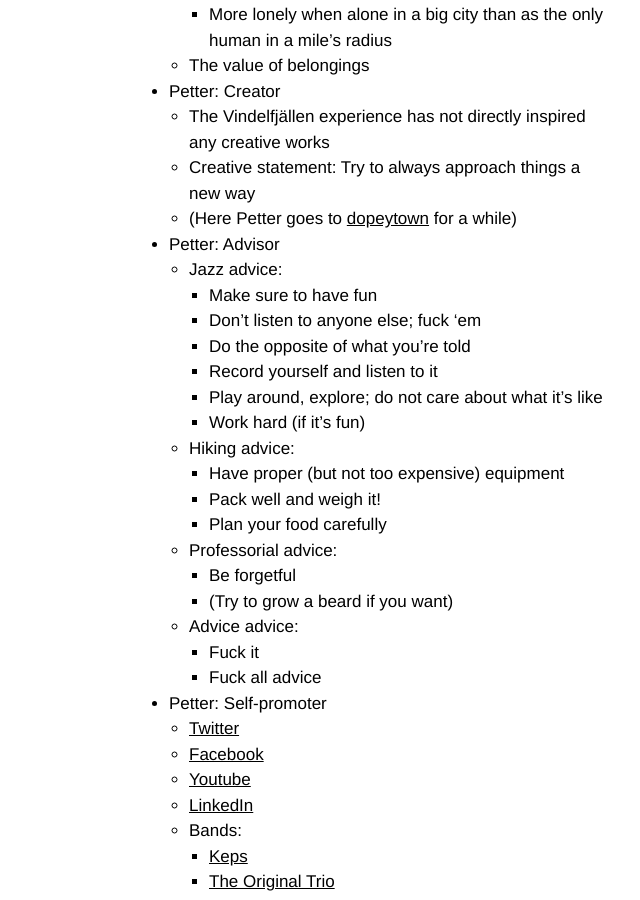
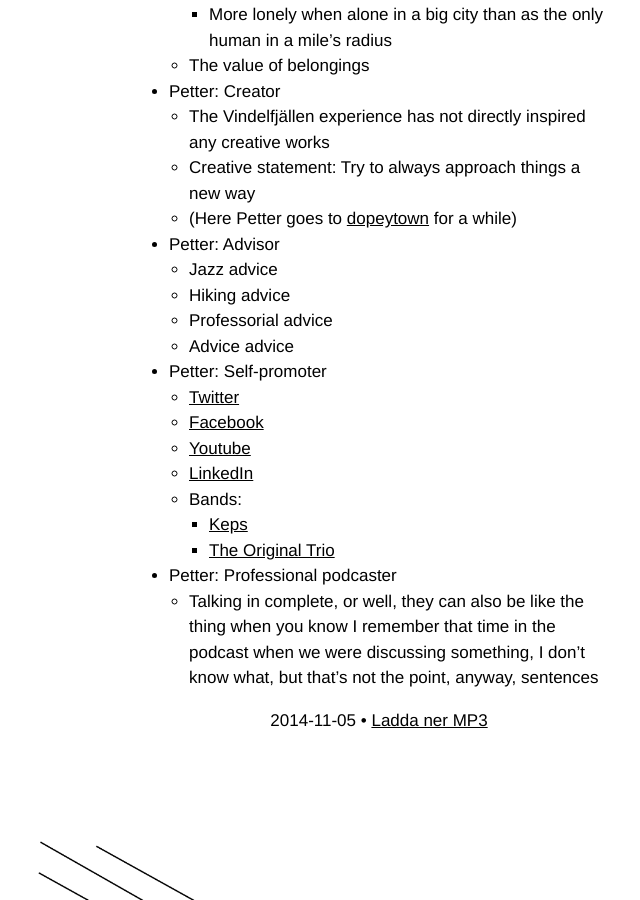
Before and after one commit to keps/keps.github.io, a Jekyll site: the page built from kepskast/_posts/2014-11-05-10.markdown, in a window 1280 px wide and 900 px high, scrolled down 1517 px. Shown: the whole window, without its empty margins (261-901 px from the left). Built offline with Jekyll 4.4.1, drawn with Linux system fonts in a browser that asks for light colours.

Commit message:
Removed unecessary detail in show notes ep10

```diff
--- a/kepskast/_posts/2014-11-05-10.markdown
+++ b/kepskast/_posts/2014-11-05-10.markdown
@@ -38,23 +38,10 @@ summary: "Keps interview Petter Rylén, self-appointed hiker and narcissist."
     * Creative statement: Try to always approach things a new way
     * (Here Petter goes to [dopeytown](https://www.youtube.com/watch?v=yI1Wr-mKjT4&t=1m16s) for a while)
 * Petter: Advisor
-    * Jazz advice:
-        * Make sure to have fun
-        * Don't listen to anyone else; fuck 'em
-        * Do the opposite of what you're told
-        * Record yourself and listen to it
-        * Play around, explore; do not care about what it's like
-        * Work hard (if it's fun)
-    * Hiking advice:
-        * Have proper (but not too expensive) equipment
-        * Pack well and weigh it!
-        * Plan your food carefully
-    * Professorial advice:
-        * Be forgetful
-        * (Try to grow a beard if you want)
-    * Advice advice:
-        * Fuck it
-        * Fuck all advice
+    * Jazz advice
+    * Hiking advice
+    * Professorial advice
+    * Advice advice
 * Petter: Self-promoter
     * [Twitter](http://twitter.com/pletter)
     * [Facebook](https://www.facebook.com/petter.rylen)
```
